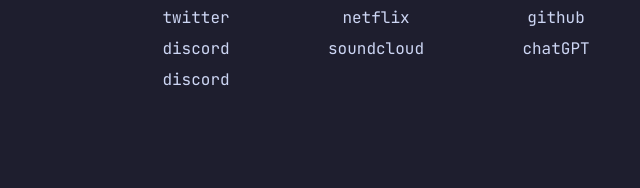
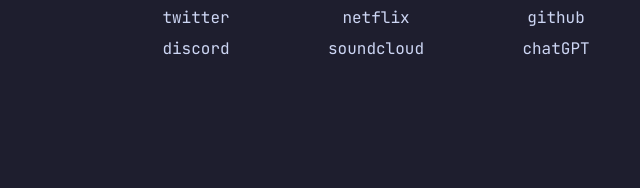
Before and after one commit to HypaBox/webStartpage, a plain HTML site: page index.html in a window 1280 px wide. Shown: the part 478-666 px from the top of the page, 544-1184 px from the left. Drawn offline with Linux system fonts and the light colour scheme.

Commit message:
Update index.html

```diff
--- a/index.html
+++ b/index.html
@@ -29,7 +29,6 @@
                         <li><a href="https://reddit.com/">reddit</a></li>
                         <li><a href="https://x.com">twitter</a></li>
                         <li><a href="https://discord.com/channels/@me">discord</a></li>
-                        <li><a href="https://discord.com/@channels/me">discord</a></li>
                     </div>
                 </div>
                 <div class="category">
```
